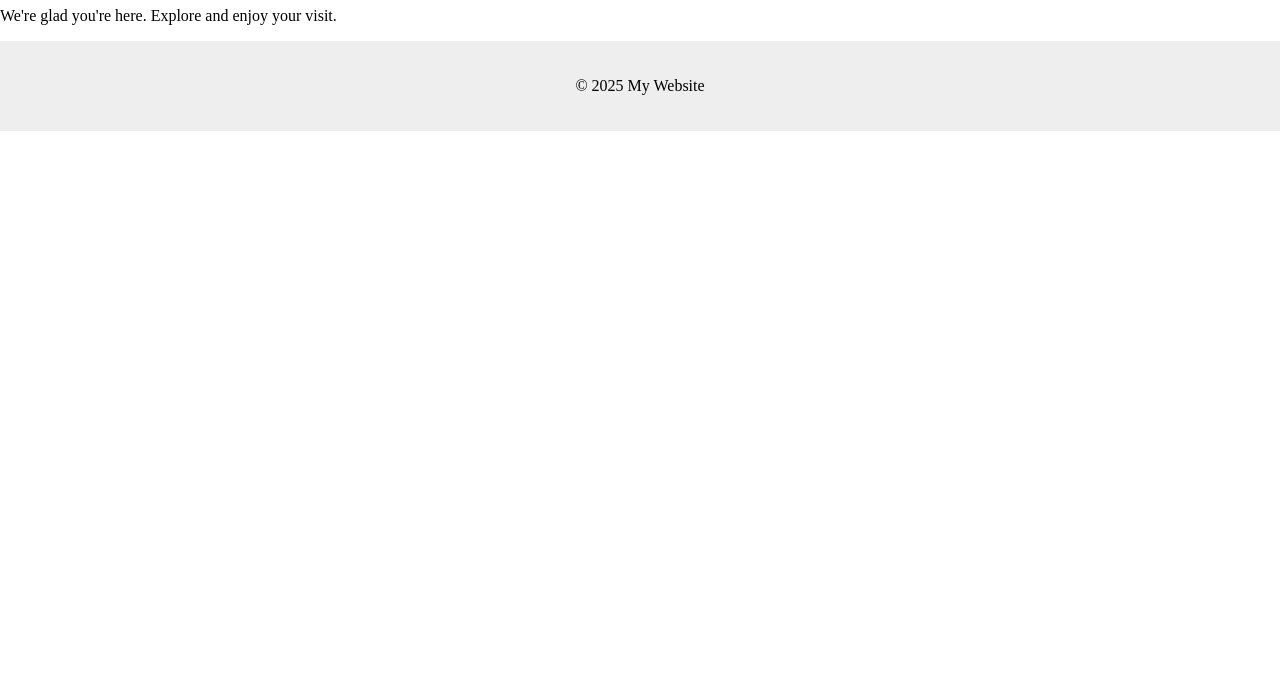
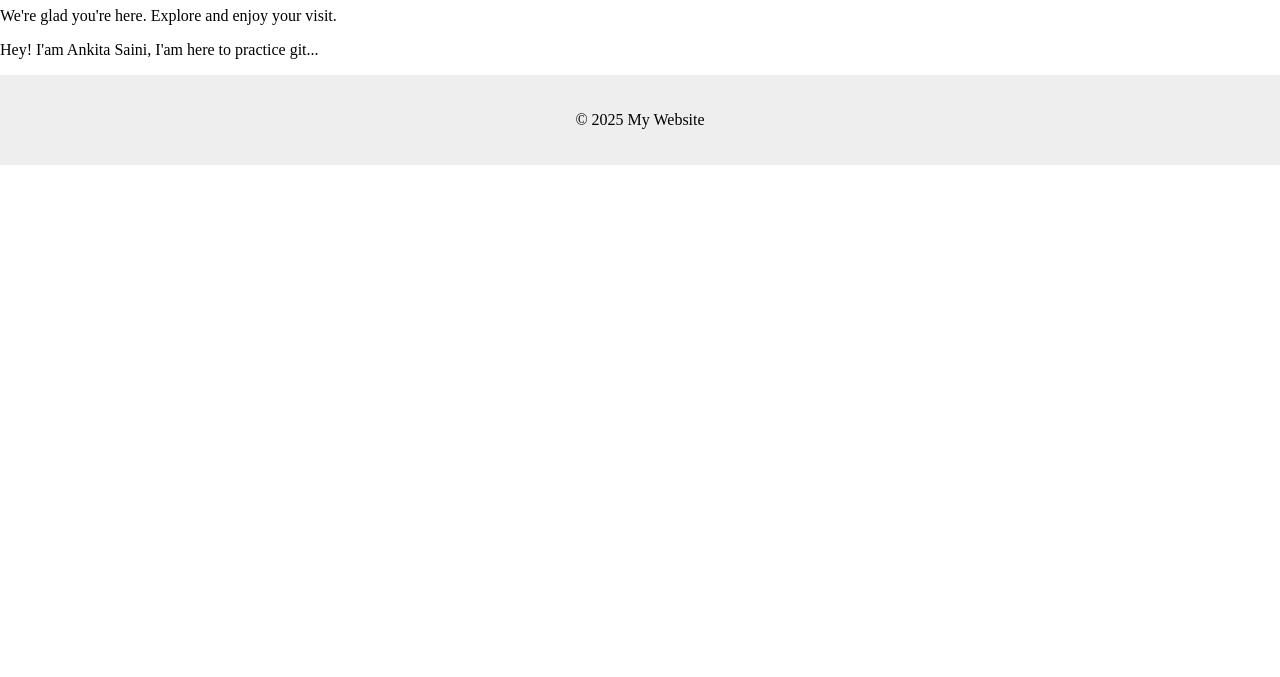
Before and after one commit to sainiankita1106/Git-Assignment, a plain HTML site: page index.html in a window 1280 px wide. Shown: the part 123-800 px from the top of the page. Drawn offline with Linux system fonts and the light colour scheme.

Commit message:
Add name and short bio

```diff
--- a/index.html
+++ b/index.html
@@ -16,6 +16,7 @@
     </header>
      <h1>Welcome to our page!!</h1>
      <p>We're glad you're here. Explore and enjoy your visit.</p>
+     <p>Hey! I'am Ankita Saini, I'am here to practice git...</p>
      <footer>
      <p>&copy; 2025 My Website</p>
      </footer>
```
